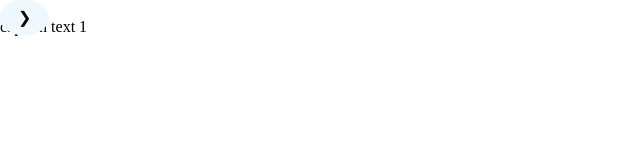
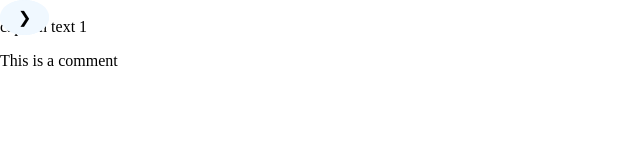
Before and after one commit to Amankumar977/mySecondrepo, a plain HTML site: page index.html in a window 1280 px wide. Shown: the whole page, without its empty margins (0-640 px from the left). Drawn offline with Linux system fonts and the light colour scheme; files that its build step writes are made by us from their sources.

Commit message:
added a p tag for update

```diff
--- a/index.html
+++ b/index.html
@@ -14,6 +14,7 @@
             <img src="/js4/img/1.jpg" alt="">
             <div class="caption">caption text 1 </div>
         </div>
+        <p>This is a comment</p>
         <!-- <div class="slide">
             <img src="/js4/img/2.jpg" alt="">
             <div class="caption">caption text 2 </div>
```
